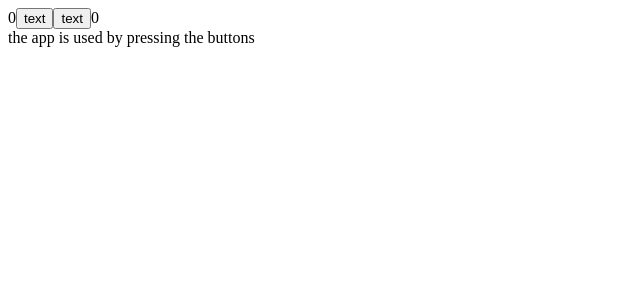
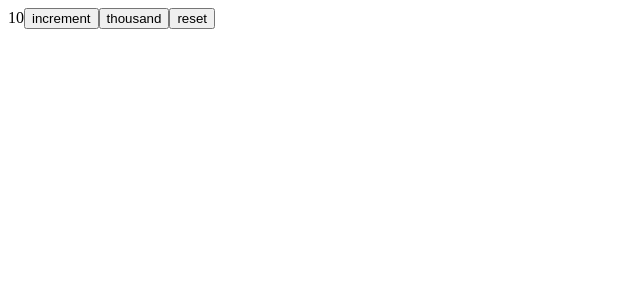
Before and after one commit to zhLeon521/FullStackgogogo, a React (Create React App) app in the folder part1/: page / in a window 1280 px wide. Shown: the top 300 px of the page, without its empty margins (0-640 px from the left). Built offline with nearby package versions, Linux system fonts and the light colour scheme.

Commit message:
Function that returns a function

```diff
--- a/part1/src/App.js
+++ b/part1/src/App.js
@@ -2,56 +2,75 @@
  * @Description:
  * @Autor: Blueheart
  * @Date: 2021-05-23 16:58:39
- * @LastEditTime: 2021-05-26 00:13:56
+ * @LastEditTime: 2021-05-26 11:56:43
  * @FilePath: \fullstackgogogo\part1\src\App.js
  */
 import React, { useState} from 'react';
 
+// const App = () => {
+//   const [left, setLeft] = useState(0)
+//   const [right, setRight] = useState(0)
+//   const [allClicks,setAll] = useState([])
+
+//   const handleLeftClick = () => {
+//     setAll(allClicks.concat('L'))
+//     setLeft(left+1)
+//   }
+
+//   const handleRightClick = () => {
+//     setAll(allClicks.concat('R'))
+//     setRight(right+1)
+//   }
+//   const Button = ({ handleClick, text }) => (
+//     <button onClick={handleClick}>text</button>
+//   )
+
+//   const History = (props) => {
+//     if (props.allClicks.length === 0) {
+//       return (
+//         <div>
+//           the app is used by pressing the buttons
+//         </div>
+//       )
+//     }
+//     return (
+//       <div>
+//         button press history: {props.allClicks.join('  ')}
+//       </div>
+//     )
+//   }
+
+
+//   return (
+//     <>
+
+//       {left}
+//       <Button handleClick={ handleLeftClick} text='Left'/>
+//       <Button handleClick={ handleRightClick} text='Right'/>
+//       {right}
+//       <History allClicks={allClicks}/>
+
+//     </>
+//   )
+// }
+
+
 const App = () => {
-  const [left, setLeft] = useState(0)
-  const [right, setRight] = useState(0)
-  const [allClicks,setAll] = useState([])
-
-  const handleLeftClick = () => {
-    setAll(allClicks.concat('L'))
-    setLeft(left+1)
+  const [value, setValue] = useState(10);
+  const setToValue = (newValue) => {
+    setValue(newValue);
   }
-
-  const handleRightClick = () => {
-    setAll(allClicks.concat('R'))
-    setRight(right+1)
-  }
-  const Button = ({ handleClick, text }) => (
-    <button onClick={handleClick}>text</button>
-  )
-
-  const History = (props) => {
-    if (props.allClicks.length === 0) {
-      return (
-        <div>
-          the app is used by pressing the buttons
-        </div>
-      )
-    }
-    return (
-      <div>
-        button press history: {props.allClicks.join('  ')}
-      </div>
-    )
-  }
-
 
   return (
     <>
-
-      {left}
-      <Button handleClick={ handleLeftClick} text='Left'/>
-      <Button handleClick={ handleRightClick} text='Right'/>
-      {right}
-      <History allClicks={allClicks}/>
-
+      {value}
+      <button onClick={()=>setToValue(value+1)}>increment</button>
+      <button onClick={()=>setToValue(1000)}>thousand</button>
+      <button onClick={() => setToValue(0)}>reset</button>
     </>
   )
+
 }
 
+
 export default App;
```
